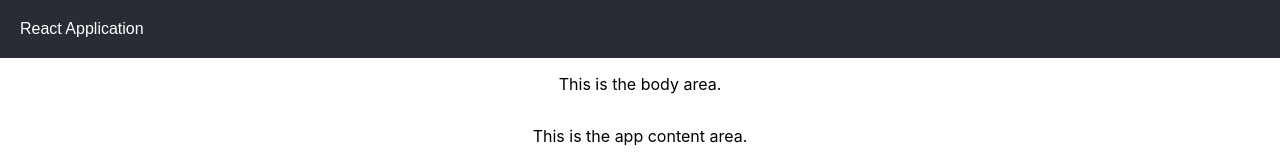
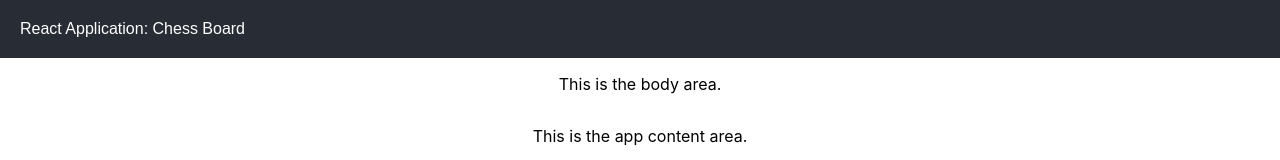
Before and after one commit to khand5/chess-knight-react, a React (Create React App) app: page / in a window 1280 px wide. Shown: the top 160 px of the page. Built offline with nearby package versions, Linux system fonts and the light colour scheme.

Commit message:
Removed ReactDOM imports from navbar & footer.

```diff
--- a/src/components/Footer/Footer.tsx
+++ b/src/components/Footer/Footer.tsx
@@ -1,5 +1,4 @@
 import React from "react";
-import ReactDOM from "react-dom";
 import "./Footer.css";
 
 const Footer: React.FC = () => {
--- a/src/components/Navbar/Navbar.tsx
+++ b/src/components/Navbar/Navbar.tsx
@@ -1,11 +1,10 @@
 import React from "react";
-import ReactDOM from "react-dom";
 import "./Navbar.css";
 
 const Navbar: React.FC = () => {
   return (
     <div className="Navbar">
-      <p className="Navbar-item">React Application</p>
+      <p className="Navbar-item">React Application: Chess Board</p>
     </div>
   );
 };
```
